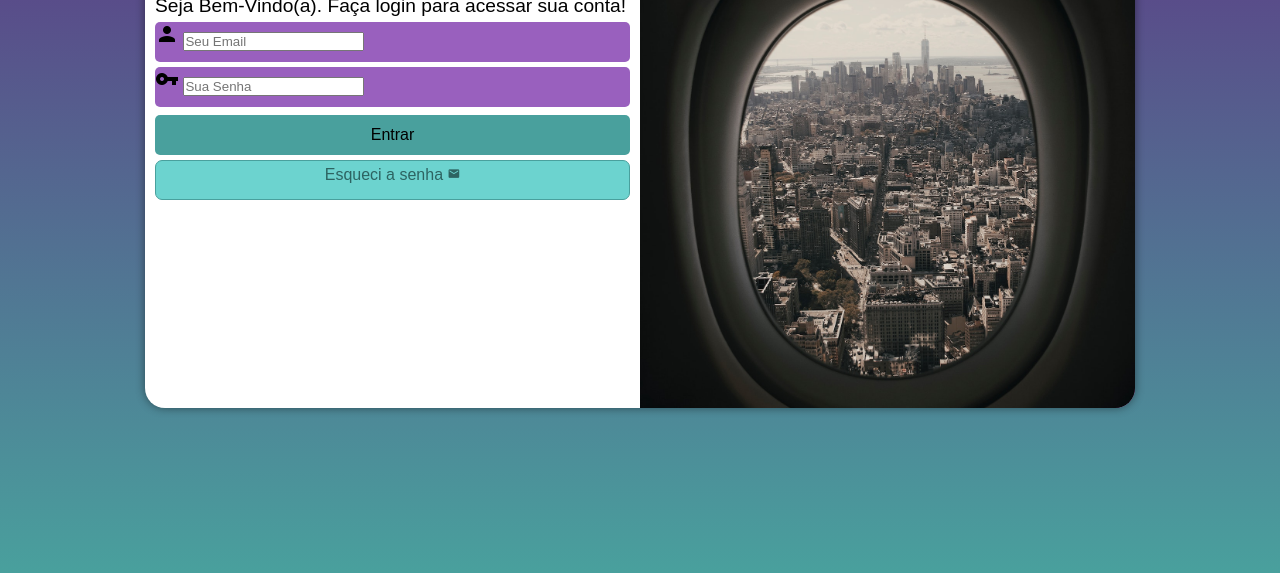
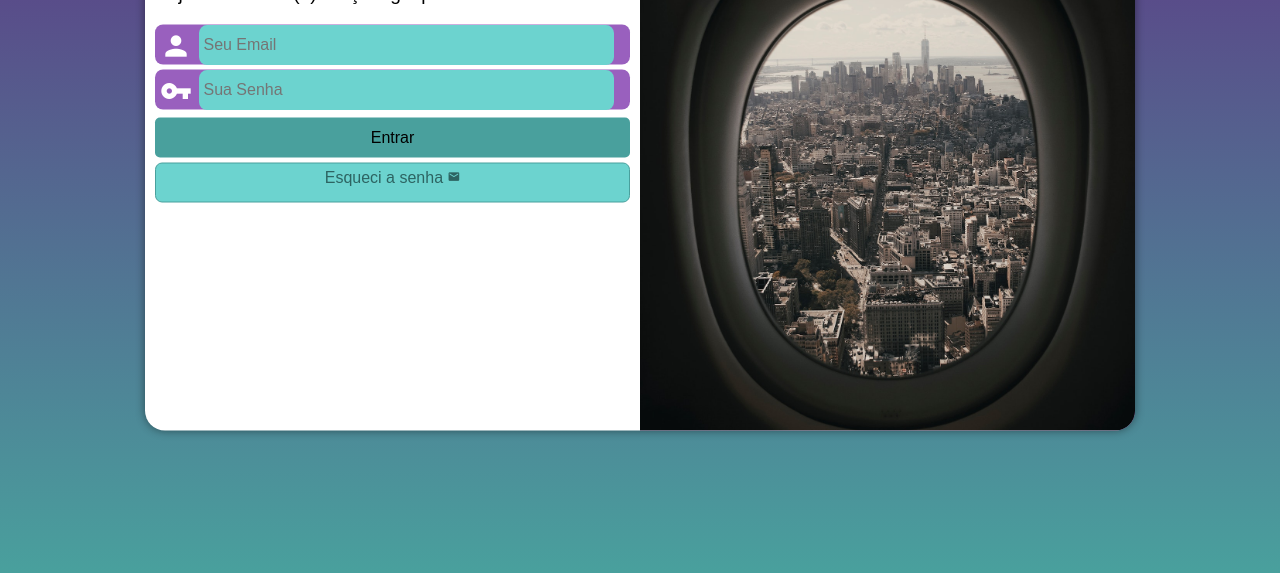
Before and after one commit to Andrei-Brum/projeto-login, a plain HTML site: page index.html in a window 1280 px wide. Shown: the part 227-800 px from the top of the page. Drawn offline with Linux system fonts and the light colour scheme.

Commit message:
final parte 1

```diff
--- a/estilos/media-query.css
+++ b/estilos/media-query.css
@@ -10,19 +10,17 @@ Desktop: 992px até 1200px
 TV: acima de 1200px  */
 
 @media screen and (min-width: 768px) and (max-width: 992px) {
-
 body {
     background-image: linear-gradient(to top, #49a09d, #5f2c82);
 }
-
     section#login {
-        width: 90vw;
+        width: 80vw;
+        height: 300px;
     }
     section#login > div#imagem {
         float: left;
         width: 30%;
         height: 100%;
-
     }
     section#login > div#formulario {
         float: right;
@@ -31,31 +29,26 @@ body {
 }
 
 @media screen and (min-width: 992px) {
-
     body {
         background-image: linear-gradient(to top, #49a09d, #5f2c82);
     }
-
     section#login {
         width: 990px;
     }
-
     section#login > div#imagem {
         float: right;
         width: 50%;
         height: 100%;
     }
-
     section#login > div#formulario {
         float: left;
         width: 50%;
     }
-
     div#formulario > h1 {
     font-size: 2em;
     }
-
     div#formulario > p  {
     font-size: 1.2em;
+    margin: 20px 0px;
     }
 }
--- a/estilos/style.css
+++ b/estilos/style.css
@@ -12,13 +12,11 @@
     margin: 0px;
     box-sizing: border-box;
 }
-
 body, html {
     background-image: linear-gradient(to top, #5f2c82, #49a09d);
     height: 100vh;
     width: 100vw;
 }
-
 main {
     position: relative;
     height: 100vh;
@@ -28,19 +26,16 @@ section#login {
     position: absolute;
     top: 50%;
     left: 50%;
-    transform: translate(-50%, -50%);
     overflow: hidden;
-
     background-color: white;
     width: 250px;
-    height: 470px;
+    height: 515px;
     border-radius: 20px;
     box-shadow: 0px 0px 10px rgba(0, 0, 0, 0.450);
-
+    transform: translate(-50%, -50%);
     transition: width .3s, height .3s;
     transition-timing-function: ease;
 }
-
 section#login > div#imagem {
     display: block;
     background: #5f2c82 url(../imagens/pexels-sean-valentine-3260886.jpg) no-repeat;
@@ -48,35 +43,47 @@ section#login > div#imagem {
     background-position: center;
     height: 200px;
 }
-
 section#login > div#formulario {
     display: block;
     padding: 10px;
 }
-
 div#formulario > h1 {
     text-align: center;
-    margin-bottom: 10px;
+    margin-bottom: 8px;
 }
-
 div#formulario > p {
     font-size: 0.8em;
 }
-
 form > div.campo {
     background-color: #9960be;
     display: block;
     width: 100%;
     height: 40px;
-    border-radius: 5px;
+    border-radius: 8px;
     margin: 5px 0px;
-
 }
-
 div.campo > label {
     display: none;
 }
-
+div.campo > i {
+    color: white;
+    font-size: 2em;
+    width: 40px;
+    padding: 5px;
+}
+div.campo > input {
+    background-color: #6cd3cf;
+    font-size: 1em;
+    width: calc(100% - 60px);
+    height: 100%;
+    border: 0px;
+    border-radius: 8px;
+    padding: 4px;
+    transform: translateY(-11.4px);
+    }
+div.campo >input:focus-within {
+    background-color: white;
+}
 form > input[type=submit] {
     display: block;
     font-size: 1em;
@@ -89,12 +96,10 @@ form > input[type=submit] {
     border-radius: 5px;
     cursor: pointer;
 }
-
 form > input[type=submit]:hover {
     background-image: linear-gradient(to top, #49a09d, #5f2c82);
     color: white;
 }
-
 form > a.botao {
     display: block;
     text-align: center;
@@ -109,13 +114,11 @@ form > a.botao {
     border-radius: 7px;
     text-decoration: none;
 }
-
 form > a.botao:hover {
     background-image: linear-gradient(to top, #49a09d, #5f2c82);
     color: white;
     padding: 10px;
 }
-
 form > a.botao > i {
     font-size: 0.8em;
 }
```
